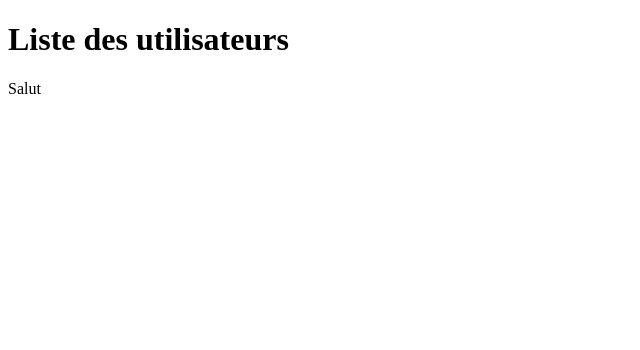
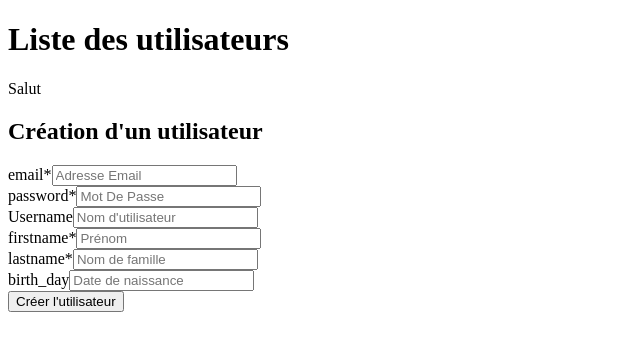
Before and after one commit to Jonathanbtq/Tooka, a React (Vite) app in the folder client/: page / in a window 1280 px wide. Shown: the top 350 px of the page, without its empty margins (0-640 px from the left). Built offline with nearby package versions, Linux system fonts and the light colour scheme; no server answers.

Commit message:
NEW: CreationUser / FIX: Url base

```diff
--- /dev/null
+++ b/client/src/components/accueil/UserForm.jsx
@@ -0,0 +1,109 @@
+import { useState } from "react"
+
+export default function UserForm(){
+    const [formData, setFormData] = useState({
+        email: '',
+        password: '',
+        username: '',
+        firstname: '',
+        lastname: '',
+        birth_day: ''
+    });
+
+    const handleChange = (event) => {
+        const {name, value} = event.target
+        setFormData({ ...formData, [name]: value})
+    }
+
+    const handleClickUserCreate = (event) => {
+        event.preventDefault()
+
+        fetch('http://localhost:3500/addutilisateurs', {
+            method: 'POST',
+            mode: 'cors',
+            headers: {
+                'Content-Type': 'application/json'
+            },
+            body: JSON.stringify({user: formData})
+        })
+            .then((response) => {
+                if (!response.ok) {
+                    throw new Error('Erreur lors de la requête')
+                }
+                return response.json()
+            })
+            .then((response) => {
+                if (response == null) {
+                    response = 'null'
+                }
+                setUser(response)
+            })
+            .catch(err => {
+                console.error(err)
+            })
+    }
+
+    return (
+        <>
+            <h2>Création d'un utilisateur</h2>
+            <form onSubmit={handleClickUserCreate}>
+                <div className="">
+                    <label htmlFor="">email*</label>
+                    <input
+                    type="text"
+                    name="email"
+                    placeholder="Adresse Email"
+                    value={formData.email}
+                    onChange={handleChange}
+                    />
+                </div>
+                <div className="">
+                    <label htmlFor="">password*</label>
+                    <input
+                    type="password"
+                    name="password"
+                    placeholder="Mot De Passe"
+                    value={formData.password}
+                    onChange={handleChange} />
+                </div>
+                <div className="">
+                    <label htmlFor="">Username</label>
+                    <input
+                    type="text"
+                    name="username"
+                    placeholder="Nom d'utilisateur"
+                    value={formData.username}
+                    onChange={handleChange} />
+                </div>
+                <div className="">
+                    <label htmlFor="">firstname*</label>
+                    <input
+                    type="text"
+                    name="firstname"
+                    placeholder="Prénom"
+                    value={formData.firstname}
+                    onChange={handleChange} />
+                </div>
+                <div className="">
+                    <label htmlFor="">lastname*</label>
+                    <input
+                    type="text"
+                    name="lastname"
+                    placeholder="Nom de famille"
+                    value={formData.lastname}
+                    onChange={handleChange} />
+                </div>
+                <div className="">
+                    <label htmlFor="">birth_day</label>
+                    <input
+                    type="text"
+                    name="birth_day"
+                    placeholder="Date de naissance"
+                    value={formData.birth_day}
+                    onChange={handleChange} />
+                </div>
+                <input type="submit" value="Créer l'utilisateur" />
+            </form>
+        </>
+    )
+}
--- a/client/src/components/accueil/UserList.jsx
+++ b/client/src/components/accueil/UserList.jsx
@@ -1,4 +1,5 @@
 import { useEffect, useState } from "react"
+import UserForm from "./UserForm"
 
 export default function UserList () {
     const [user, setUser] = useState([])
@@ -6,7 +7,6 @@ export default function UserList () {
 
     const handleAccueil = async () => {
         const response = await window.fetch('http://localhost:3500/accueil')
-        console.log(response)
         const json = await response.json()
         const msg = json.msg
 
@@ -47,7 +47,7 @@ export default function UserList () {
         <>
             <h1 onClick={handleAccueil}>Liste des utilisateurs</h1>
             <p>{msg}</p>
-            <p></p>
+            <UserForm />
         </>
     )
 }
```
Also changed, not shown: 1 other file (tests, documents, lock files or other folders).
